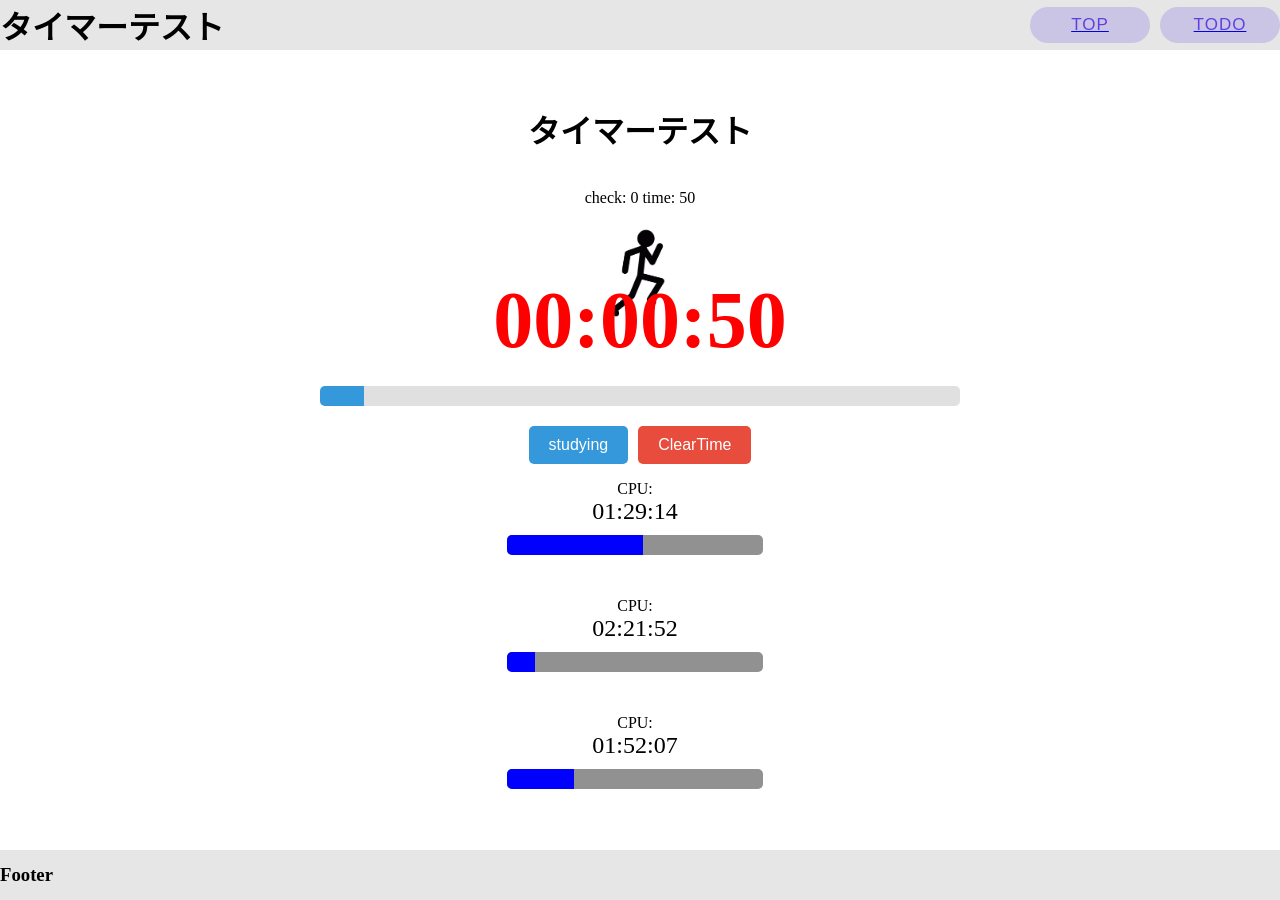
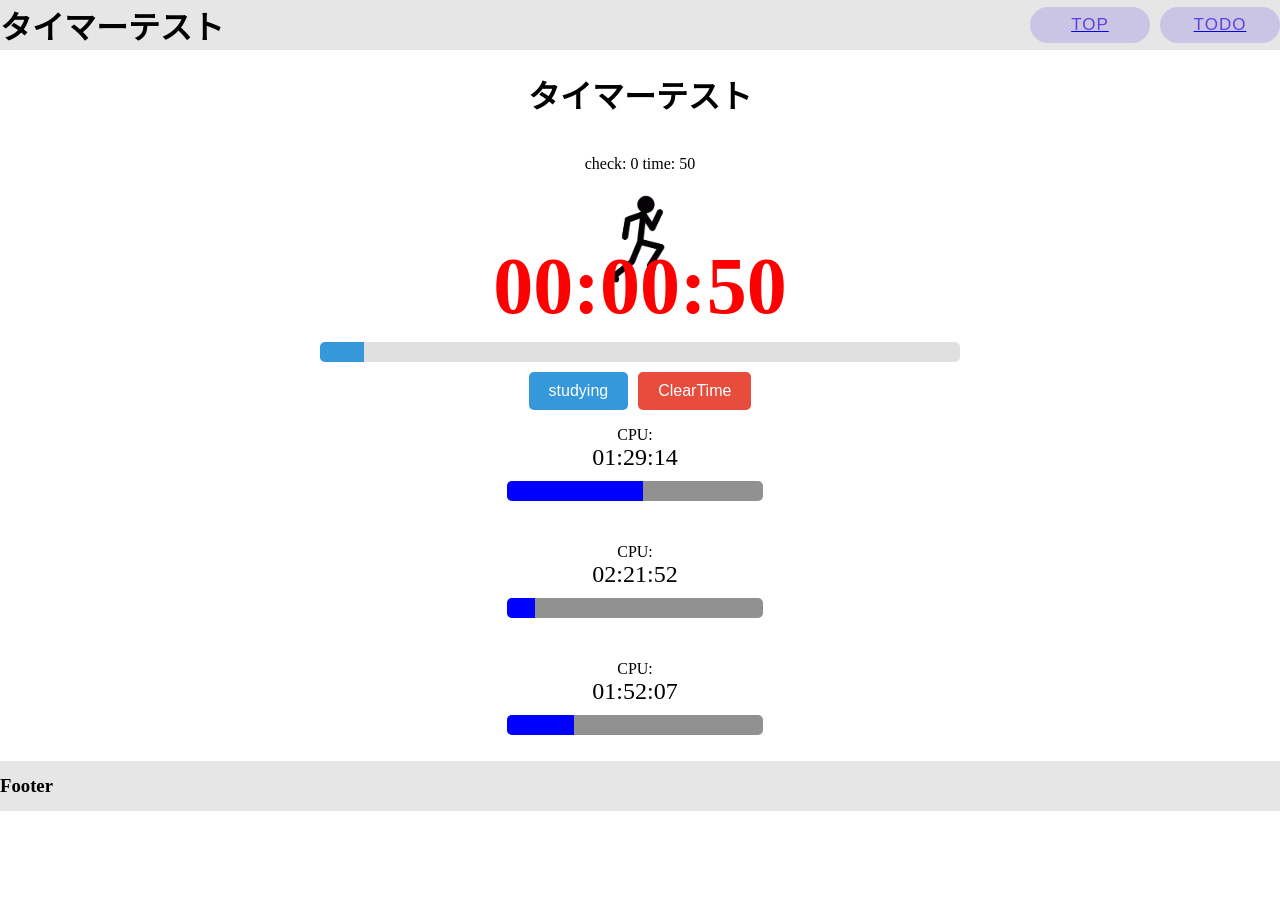
Before and after one commit to 2k2e2n/Clockshare_Vue, a Nuxt app: page / in a window 1280 px wide. After the commit the page ends 811 px from the top, so only its background shows below. Built offline with nearby package versions, Linux system fonts and the light colour scheme.

Commit message:
ゲージが消えないようにしました。

```diff
--- a/pages/index.vue
+++ b/pages/index.vue
@@ -100,7 +100,7 @@
   flex-direction: column;
   align-items: center;
   justify-content: center;
-  height: 100vh;
+  /*height: 100vh; */
   text-align: center;
 }
 
@@ -117,10 +117,7 @@
   background-color: #e0e0e0;
   border-radius: 5px;
   overflow: hidden;
-  margin: 20px;
-  margin-top: 20px;
-  margin-bottom: 20px;
-
+  margin: 10px 0;
 }
 
 .progress {
```
